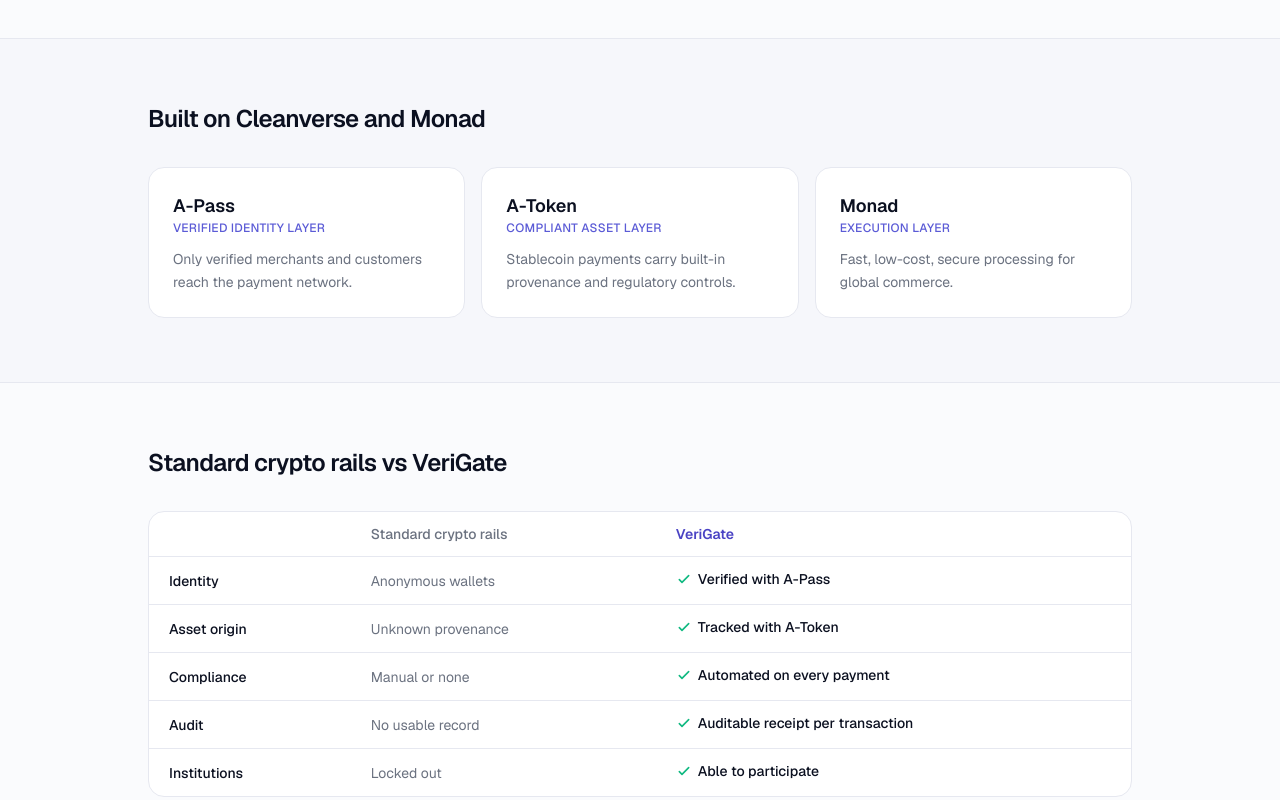
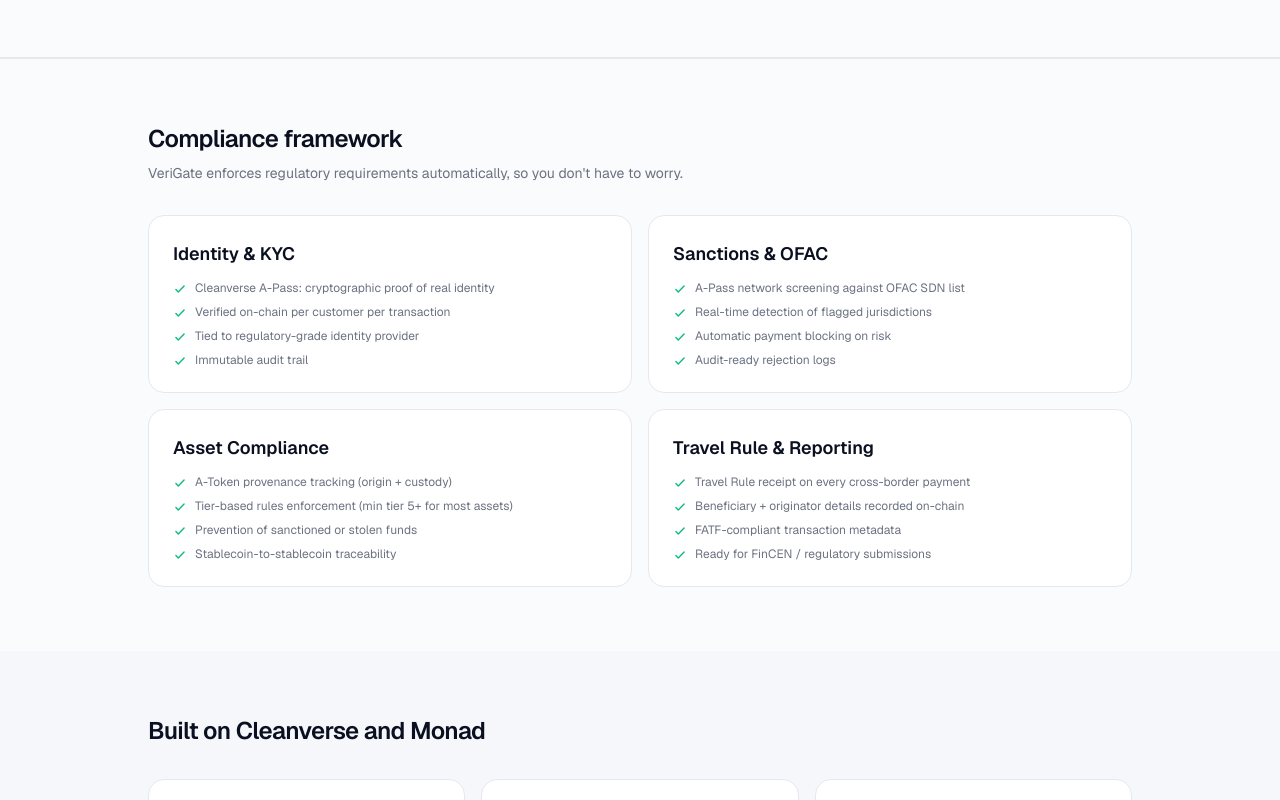
Before and after one commit to tweetbysobur/VeriGate-, a Next.js app: page / in a window 1280 px wide. Shown: the part 2220-3020 px from the top of the page. Built offline with nearby package versions, Linux system fonts and the light colour scheme; no server answers.

Commit message:
feat: add regulatory framework, commercial model, expanded roadmap, and OFAC/compliance details

```diff
--- a/app/page.tsx
+++ b/app/page.tsx
@@ -11,15 +11,15 @@
   },
   {
     t: "Stablecoins have no compliance",
-    d: "Accept the wrong token from the wrong person, and you've got a legal problem.",
+    d: "Accept the wrong token from the wrong person, and you've got a legal problem (sanctions, AML/KYC failure).",
   },
   {
-    t: "Payment processors won't touch it",
-    d: "Traditional payment gateways don't support crypto. You're stuck.",
+    t: "No OFAC/sanctions screening",
+    d: "Unvetted wallets can expose you to regulatory risk. Traditional gateways screen. Crypto doesn't.",
   },
   {
     t: "You need proof you're compliant",
-    d: "Banks, accountants, and regulators want to see verified transactions and audit trails.",
+    d: "Banks, accountants, and regulators want auditable receipts, Travel Rule proof, and verified counterparties.",
   },
 ];
 
@@ -48,11 +48,13 @@
 ];
 
 const COMPARE: Array<[string, string, string]> = [
-  ["Identity", "Anonymous wallets", "Verified with A-Pass"],
-  ["Asset origin", "Unknown provenance", "Tracked with A-Token"],
-  ["Compliance", "Manual or none", "Automated on every payment"],
-  ["Audit", "No usable record", "Auditable receipt per transaction"],
-  ["Institutions", "Locked out", "Able to participate"],
+  ["Identity verification", "Anonymous wallets", "KYC via A-Pass (Cleanverse verified)"],
+  ["Asset origin", "Unknown provenance", "Tracked with A-Token (compliant origin)"],
+  ["OFAC/Sanctions screening", "None", "Built-in via Cleanverse network"],
+  ["AML compliance", "Manual or none", "Automated tier rules + rule enforcement"],
+  ["Travel Rule receipts", "Not applicable", "Generated on every transaction"],
+  ["Audit trail", "No usable record", "On-chain proof per payment"],
+  ["Institutional acceptance", "Locked out", "Bank + accountant ready"],
 ];
 
 const USE_CASES = [
@@ -79,9 +81,9 @@
 ];
 
 const ROADMAP = [
-  { p: "Phase 1 · Build", d: "Integrate A-Pass and A-Token. Ship the core gateway on Monad." },
-  { p: "Phase 2 · Pilot", d: "Onboard first merchants and fintech partners. Prove the compliance flow." },
-  { p: "Phase 3 · Scale", d: "Expand to regulated institutions and cross-border commerce." },
+  { p: "Phase 1 · Live (Q3 2026)", d: "Core gateway on Monad mainnet. A-Pass + A-Token integration. SDK embed. Travel Rule receipts. Target: 10 pilot merchants." },
+  { p: "Phase 2 · Comply (Q4 2026)", d: "OFAC screening expansion. Multi-chain support (Ethereum, Solana). Webhook API for accounting integrations. Target: 100+ merchants." },
+  { p: "Phase 3 · Scale (2027)", d: "Institutional partnerships (banks, MSBs). Batch payment support. Advanced analytics. Target: Regulated payment corridor." },
 ];
 
 export default function LandingPage() {
@@ -257,6 +259,72 @@
               </li>
             ))}
           </ol>
+        </div>
+      </section>
+
+      {/* Regulatory Framework */}
+      <section className="border-t border-border bg-card/40">
+        <div className="mx-auto max-w-5xl px-5 py-16">
+          <h2 className="text-2xl font-semibold tracking-tight text-foreground">
+            Compliance framework
+          </h2>
+          <p className="mt-2 max-w-2xl text-sm text-muted">
+            VeriGate enforces regulatory requirements automatically, so you don't have to worry.
+          </p>
+          <div className="mt-8 grid gap-4 lg:grid-cols-2">
+            {[
+              {
+                t: "Identity & KYC",
+                items: [
+                  "Cleanverse A-Pass: cryptographic proof of real identity",
+                  "Verified on-chain per customer per transaction",
+                  "Tied to regulatory-grade identity provider",
+                  "Immutable audit trail",
+                ],
+              },
+              {
+                t: "Sanctions & OFAC",
+                items: [
+                  "A-Pass network screening against OFAC SDN list",
+                  "Real-time detection of flagged jurisdictions",
+                  "Automatic payment blocking on risk",
+                  "Audit-ready rejection logs",
+                ],
+              },
+              {
+                t: "Asset Compliance",
+                items: [
+                  "A-Token provenance tracking (origin + custody)",
+                  "Tier-based rules enforcement (min tier 5+ for most assets)",
+                  "Prevention of sanctioned or stolen funds",
+                  "Stablecoin-to-stablecoin traceability",
+                ],
+              },
+              {
+                t: "Travel Rule & Reporting",
+                items: [
+                  "Travel Rule receipt on every cross-border payment",
+                  "Beneficiary + originator details recorded on-chain",
+                  "FATF-compliant transaction metadata",
+                  "Ready for FinCEN / regulatory submissions",
+                ],
+              },
+            ].map((section) => (
+              <div key={section.t} className="rounded-2xl border border-border bg-card p-6">
+                <h3 className="text-lg font-semibold text-foreground">{section.t}</h3>
+                <ul className="mt-3 space-y-2">
+                  {section.items.map((item) => (
+                    <li key={item} className="flex items-start gap-2 text-xs text-muted">
+                      <svg viewBox="0 0 24 24" className="mt-0.5 size-3.5 shrink-0 text-verify-500" fill="none">
+                        <path d="m5 13 4 4L19 7" stroke="currentColor" strokeWidth="2.4" strokeLinecap="round" strokeLinejoin="round" />
+                      </svg>
+                      {item}
+                    </li>
+                  ))}
+                </ul>
+              </div>
+            ))}
+          </div>
         </div>
       </section>
 
@@ -458,6 +526,54 @@
         </div>
       </section>
 
+      {/* Commercial Model */}
+      <section className="mx-auto max-w-5xl px-5 py-16">
+        <h2 className="text-2xl font-semibold tracking-tight text-foreground">
+          Built for merchants and institutions
+        </h2>
+        <p className="mt-2 max-w-2xl text-sm text-muted">
+          VeriGate removes compliance overhead. Merchants get instant settlement. Regulators get proof.
+        </p>
+        <div className="mt-8 grid gap-4 lg:grid-cols-2">
+          <div className="rounded-2xl border border-border bg-card p-6">
+            <h3 className="text-lg font-semibold text-foreground">For Merchants</h3>
+            <ul className="mt-4 space-y-3">
+              {[
+                "Pay-per-transaction model (0.5% settlement fee)",
+                "No monthly minimums or long-term contracts",
+                "Instant Monad settlement to any wallet",
+                "White-glove onboarding for enterprises",
+              ].map((item) => (
+                <li key={item} className="flex items-start gap-2 text-sm text-muted">
+                  <svg viewBox="0 0 24 24" className="mt-0.5 size-4 shrink-0 text-verify-500" fill="none">
+                    <path d="m5 13 4 4L19 7" stroke="currentColor" strokeWidth="2.4" strokeLinecap="round" strokeLinejoin="round" />
+                  </svg>
+                  {item}
+                </li>
+              ))}
+            </ul>
+          </div>
+          <div className="rounded-2xl border border-border bg-card p-6">
+            <h3 className="text-lg font-semibold text-foreground">For Institutions</h3>
+            <ul className="mt-4 space-y-3">
+              {[
+                "Compliance-as-a-service (A-Pass + Travel Rule + audit trail)",
+                "API-first design for fintech partners",
+                "Multi-merchant dashboard and settlement",
+                "Regulatory reporting (OFAC, AML, cross-border tracking)",
+              ].map((item) => (
+                <li key={item} className="flex items-start gap-2 text-sm text-muted">
+                  <svg viewBox="0 0 24 24" className="mt-0.5 size-4 shrink-0 text-verify-500" fill="none">
+                    <path d="m5 13 4 4L19 7" stroke="currentColor" strokeWidth="2.4" strokeLinecap="round" strokeLinejoin="round" />
+                  </svg>
+                  {item}
+                </li>
+              ))}
+            </ul>
+          </div>
+        </div>
+      </section>
+
       {/* Final CTA */}
       <section className="mx-auto max-w-5xl px-5 py-20 text-center">
         <h2 className="mx-auto max-w-2xl text-balance text-3xl font-semibold tracking-tight text-foreground">
```
